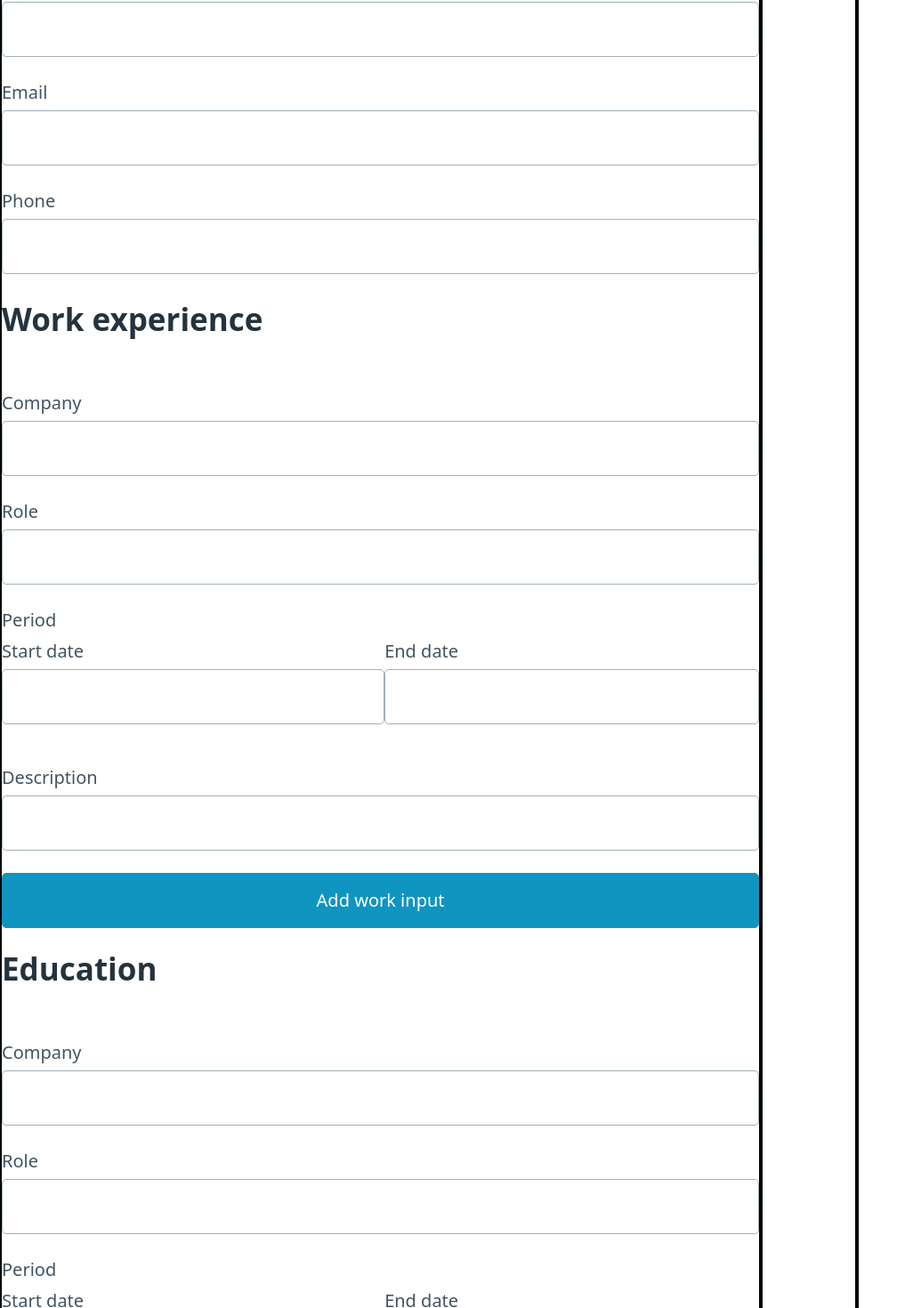
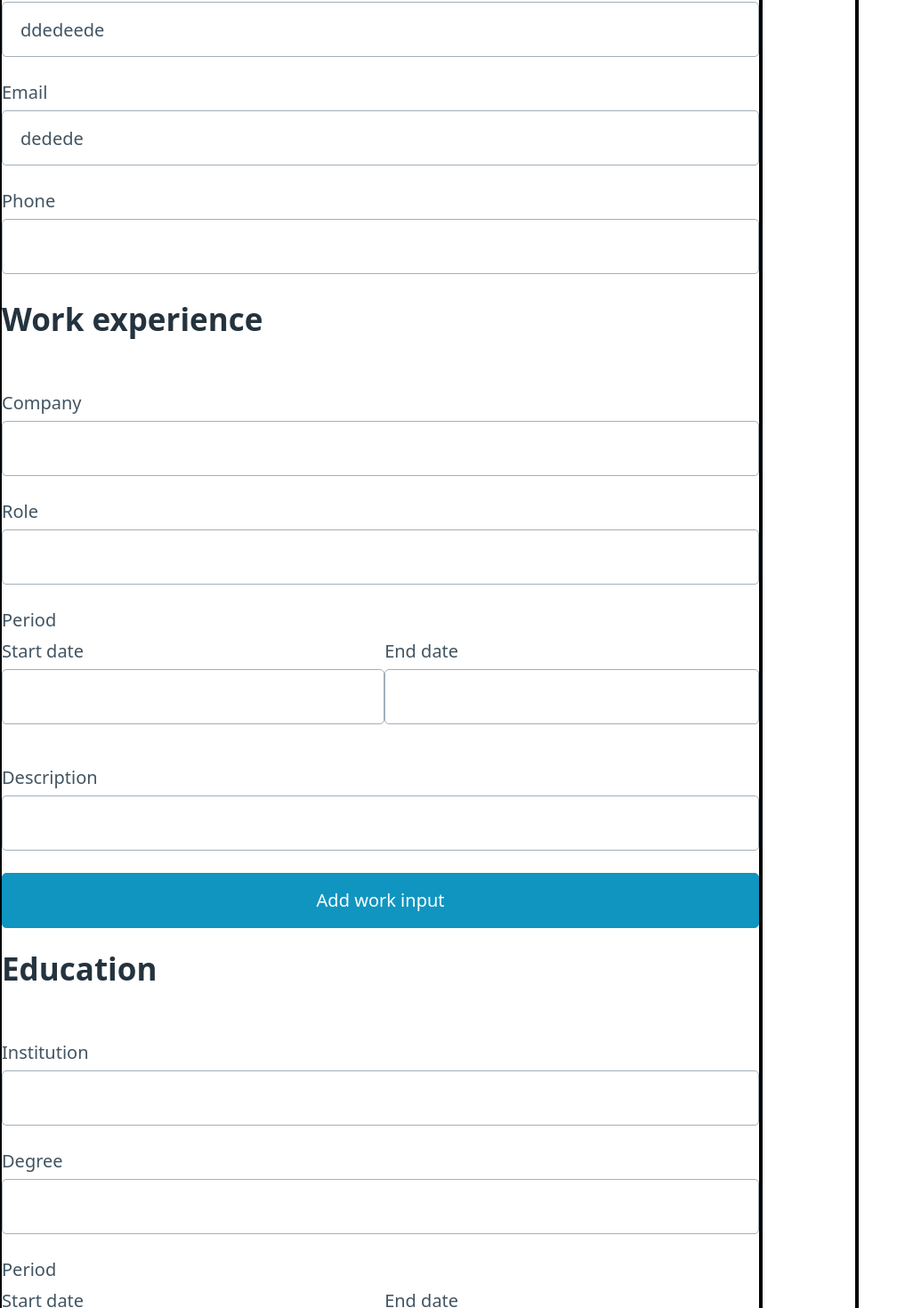
Before and after one commit to devDogra/CV-Generator-Website, a React (Vite) app: page / in a window 1280 px wide. Shown: the part 140-1610 px from the top of the page at 89% size, without its empty margins (0-1026 px from the left). Built offline with nearby package versions, Linux system fonts and the light colour scheme.

Commit message:
Make personal info form controlled component

```diff
--- a/src/App.css
+++ b/src/App.css
@@ -1,4 +1,4 @@
-.work-period-input {
+.period-input {
   display: flex;
 }
 * {
--- a/src/App.jsx
+++ b/src/App.jsx
@@ -1,11 +1,79 @@
 import React from "react"
 import "./App.css"
 
+const exp1 = {
+  type: 'work',
+  organisation: 'google',
+  role: 'sde',
+  startDate: '2019',
+  endDate: 'present'
+}
+
+const exp2 = {
+  type: 'work',
+  organisation: 'twitter',
+  role: 'hr',
+  startDate: '2016',
+  endDate: '2018'
+}
+
+const exp3 = {
+  type: 'study',
+  organisation: 'DTU',
+  role: 'computer engineering',
+  startDate: '2011',
+  endDate: '2015'
+}
+
+
 export default class App extends React.Component{
+  constructor(props){
+    super(props);
+
+    this.state = {
+      fullname: 'ddedeede',
+      email: 'dedede',
+      phone: '',
+
+      // experiences: [{
+      //   type: '',
+      //   organisation: '',
+      //   role: '',
+      //   startDate: '',
+      //   endDate: '',
+      // }],
+      experiences: [
+        exp1, exp2, exp3
+      ]
+
+
+    }
+    this.handleChange = this.handleChange.bind(this);
+  }
+  // e is the event of the change,
+  // inputName is the 'name' attribute of the input
+  // that changed
+  handleChange(e, inputName){
+    this.setState(state => {
+      console.log(state);
+      const newState = {
+        [inputName]: e.target.value + "BOOGIE"
+      }
+      console.log("STATE IS NOW");
+      console.log({...state, ...newState});
+      return newState;
+    })
+  }
   render(){
     return (
       <>
-        <Form />
+        <ResumeForm
+        fullname={this.state.fullname}
+        email={this.state.email}
+        phone={this.state.phone}
+        experiences={this.state.experiences}
+        onChange={this.handleChange}
+        />
         <Resume />
       </>
     );
@@ -13,22 +81,39 @@ export default class App extends React.Component{
 }
 
 class PersonalInfoInput extends React.Component{
+  constructor(props){
+    super(props);
+  }
   render(){
+    console.log(this.props.fullname);
     return (
       <>
-        <label htmlFor="">
+        <label  htmlFor="">
           Name
-          <input type="text" />
+          <input
+          name="fullname"
+          value={this.props.fullname}
+          onChange={e => this.props.onChange(e, "fullname")}
+          type="text"
+          />
         </label>
 
         <label htmlFor="">
           Email
-          <input type="text" />
+          <input
+          name="email"
+          value={this.props.email}
+          onChange={e => this.props.onChange(e, "email")}
+          type="text" />
         </label>
 
-        <label htmlFor="">
+        <label  htmlFor="">
           Phone
-          <input type="text" />
+          <input
+          value={this.props.phone}
+          onChange={e => this.props.onChange(e, "phone")}
+          name="phone"
+          type="text" />
         </label>
       </>
 
@@ -39,7 +124,7 @@ class PersonalInfoInput extends React.Component{
 class PeriodInput extends React.Component{
   render(){
     return(
-      <fieldset className="work-period-input">
+      <fieldset className="period-input">
       <legend>Period</legend>
 
       <label htmlFor="">
@@ -58,41 +143,50 @@ class PeriodInput extends React.Component{
 }
 
 class ExperienceInfoInput extends React.Component{
+
  render(){
+  const study = (this.props.type === "study");
   return(
     <div className="work-input">
       <label htmlFor="">
-      Company
+        {study ? "Institution" : "Company"}
         <input type="text" />
       </label>
 
       <label htmlFor="">
-      Role
+        {study ? "Degree" : "Role"}
         <input type="text" />
       </label>
 
       <PeriodInput />
 
-
+      {!study && (
         <label htmlFor="">
           Description
           <input type="text" />
         </label>
+      )}
 
   </div>
   );
  }
 }
 
-class Form extends React.Component{
+class ResumeForm extends React.Component{
 
   render(){
+    console.log(this.props);
     return (
       <form action="">
 
         <h2>Personal Info</h2>
         <div className="personal-info-form">
-          <PersonalInfoInput />
+          <PersonalInfoInput
+          fullname={this.props.fullname}
+          email={this.props.email}
+          phone={this.props.phone}
+          onChange={this.props.onChange}
+          />
         </div>
 
         <h2>Work experience</h2>
@@ -103,7 +197,7 @@ class Form extends React.Component{
 
         <h2>Education</h2>
         <div className="education-form">
-         <ExperienceInfoInput/>
+         <ExperienceInfoInput type="study" />
           <button type="button">Add education input</button>
         </div>
 
```
Lines whose indentation alone changed are shown as unchanged.
